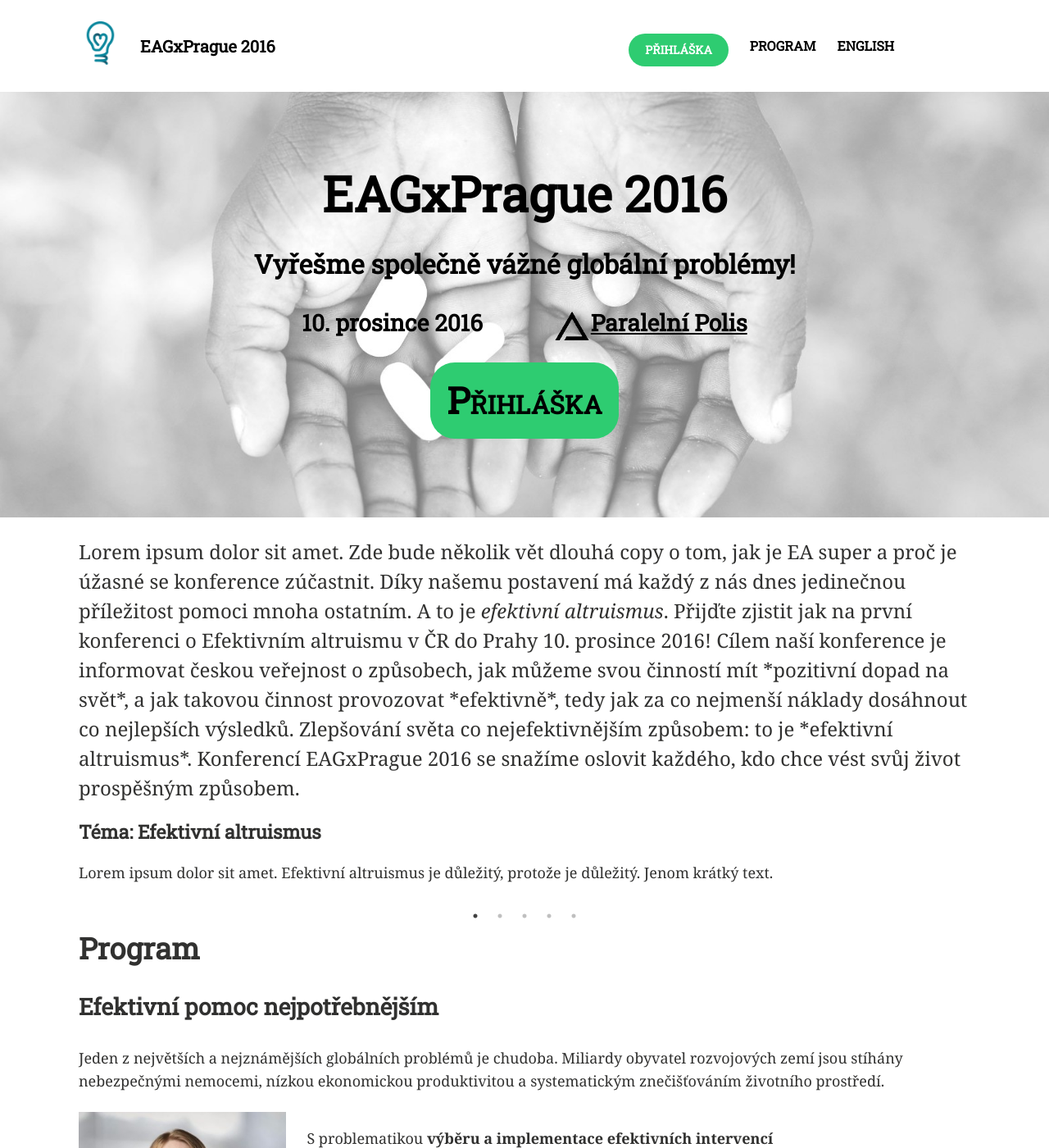
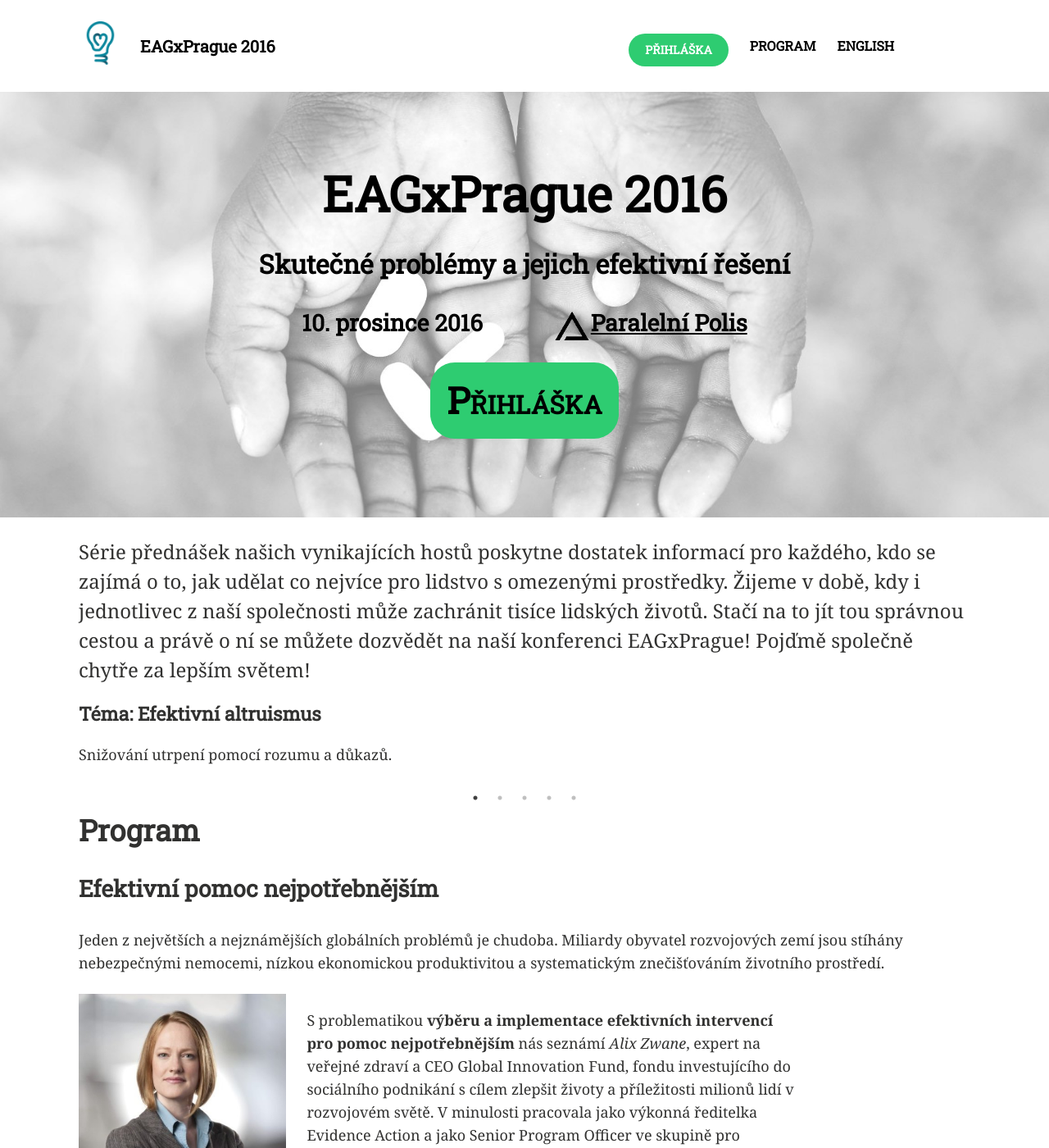
Before and after one commit to ea-czech-republic/eagxprague.org, a Jekyll site: the page built from index.md, in a window 1280 px wide and 1400 px high. Shown: the whole window at 82% size. Built offline with Jekyll 4.4.1, drawn with Linux system fonts in a browser that asks for light colours; nearby versions of some CDN libraries.

Commit message:
welcome thingies

```diff
--- a/_layouts/home.html
+++ b/_layouts/home.html
@@ -68,7 +68,7 @@
     <div class="page-lead" style="background-image:url({{ site.url }}/images/{{ page.image.feature }})">
       <div class="wrap page-lead-content">
         <h1>EAGxPrague 2016</h1>
-        <h2>Vyřešme společně vážné globální problémy!</h2>
+        <h2>Skutečné problémy a jejich efektivní řešení</h2>
 	<h3>10. prosince 2016<span style="display: inline-block; width: 80px;"></span> <a
 	   href="https://www.paralelnipolis.cz/"><img src="images/pp-black-75.png">Paralelní Polis</a></h3>
 
@@ -92,22 +92,15 @@
           <div class="archive-wrap">
             <div class="page-content">
 <section id="intro">
-Lorem ipsum dolor sit amet.
-Zde bude několik vět dlouhá copy o tom, jak je EA super a proč je úžasné se
-konference zúčastnit. Díky našemu postavení má každý z nás dnes jedinečnou
-příležitost pomoci mnoha ostatním. A to je <i>efektivní altruismus</i>.
+Série přednášek našich vynikajících hostů poskytne dostatek informací
+	pro každého, kdo se zajímá o to, jak udělat co nejvíce
+	pro lidstvo s omezenými prostředky.
 
-Přijďte zjistit jak na první konferenci o Efektivním altruismu v ČR
-do Prahy 10. prosince 2016!
+	Žijeme v době, kdy i jednotlivec z naší společnosti může zachránit
+	tisíce lidských životů. Stačí na to jít tou správnou cestou a
+    právě o ní se můžete dozvědět na naší konferenci EAGxPrague!
 
-Cílem naší konference je informovat českou veřejnost o způsobech, jak můžeme
-svou činností mít *pozitivní dopad na svět*, a jak takovou činnost provozovat
-*efektivně*, tedy jak za co nejmenší náklady dosáhnout co nejlepších
-výsledků. Zlepšování světa co nejefektivnějším způsobem: to je
-*efektivní altruismus*.
-
-Konferencí EAGxPrague 2016 se snažíme oslovit každého, kdo chce vést svůj život
-prospěšným způsobem.
+	Pojďmě společně chytře za lepším světem!
 </section>
 
 	<section id="themes">
@@ -116,39 +109,38 @@ prospěšným způsobem.
 		  <h3><span>Téma: Efektivní altruismus</span></h3>
 
 		<p>
-		Lorem ipsum dolor sit amet. Efektivní altruismus je důležitý, protože je
-		důležitý. Jenom krátký text.
+			Snižování utrpení pomocí rozumu a důkazů.
 		</p>
+
 	  </div>
 	  <div id="theme-future">
 		  <h3><span>Téma: Technologický pokrok a budoucnost
 				  lidstva</span></h3>
 
 		<p>
-		Lorem ipsum dolor sit amet. Budoucnost lidstva je důležitá, áno?
-		Protože lidé jsou důležití, áno?
+			Vedou technologie k nebývalému rozkvětu? Zvládneme rizika z jejich překotného vývoje?
 		</p>
 	  </div>
 	  <div id="theme-development-aid">
 		  <h3><span>Téma: Rozvojová pomoc</span></h3>
 
 		<p>
-		Lorem ipsum dolor sit amet. Efektivní altruismus je důležitý, protože je
-		důležitý. Jenom krátký text.
+			Vědecky podložená řešení, která prokazatelně pomáhájí stovkám milionů
+			lidem v rozvojových zemích.
 		</p>
 	  </div>
 	  <div id="theme-rationality">
 		  <h3><span>Téma: Racionalita a rozhodování</span></h3>
 		<p>
-		Lorem ipsum dolor sit amet. Budoucnost lidstva je důležitá, áno?
-		Biasy jsou biasy.
+			Ke správným řešením se dá dospět se správným uvažováním.
+			Jakých systematických chyb se dopouštíme a jak je eliminovat?
 		</p>
 	  </div>
 	  <div id="theme-career">
 		  <h3><span>Téma: Výběr prospěšné kariéry</span></h3>
 		<p>
-		Lorem ipsum dolor sit amet. Budoucnost lidstva je důležitá, áno?
-		Protože lidé jsou důležití, áno?
+			V zaměstnání za život strávíme 80 000 hodin. Jak
+			za tento krátký čas zároveň co nejvíce pomoci ostatním?
 		</p>
 	  </div>
 	  </div>
```
